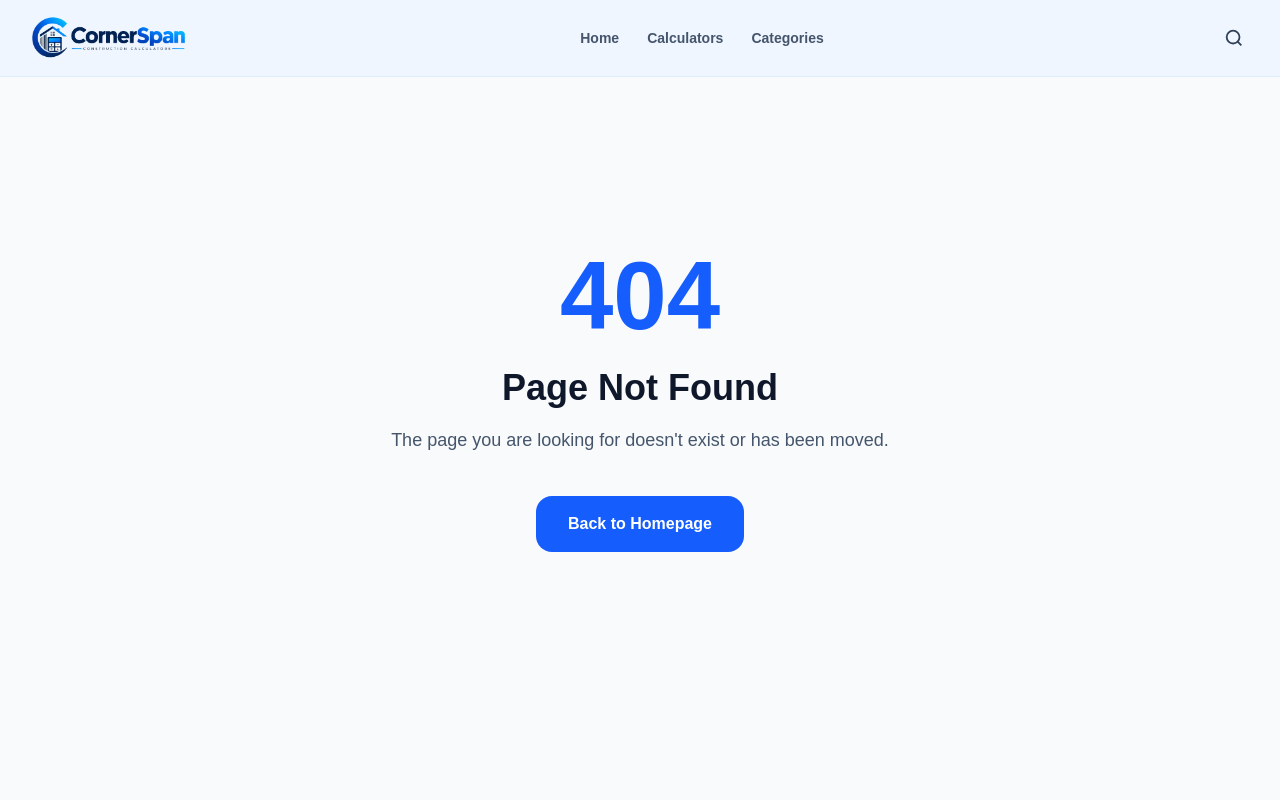
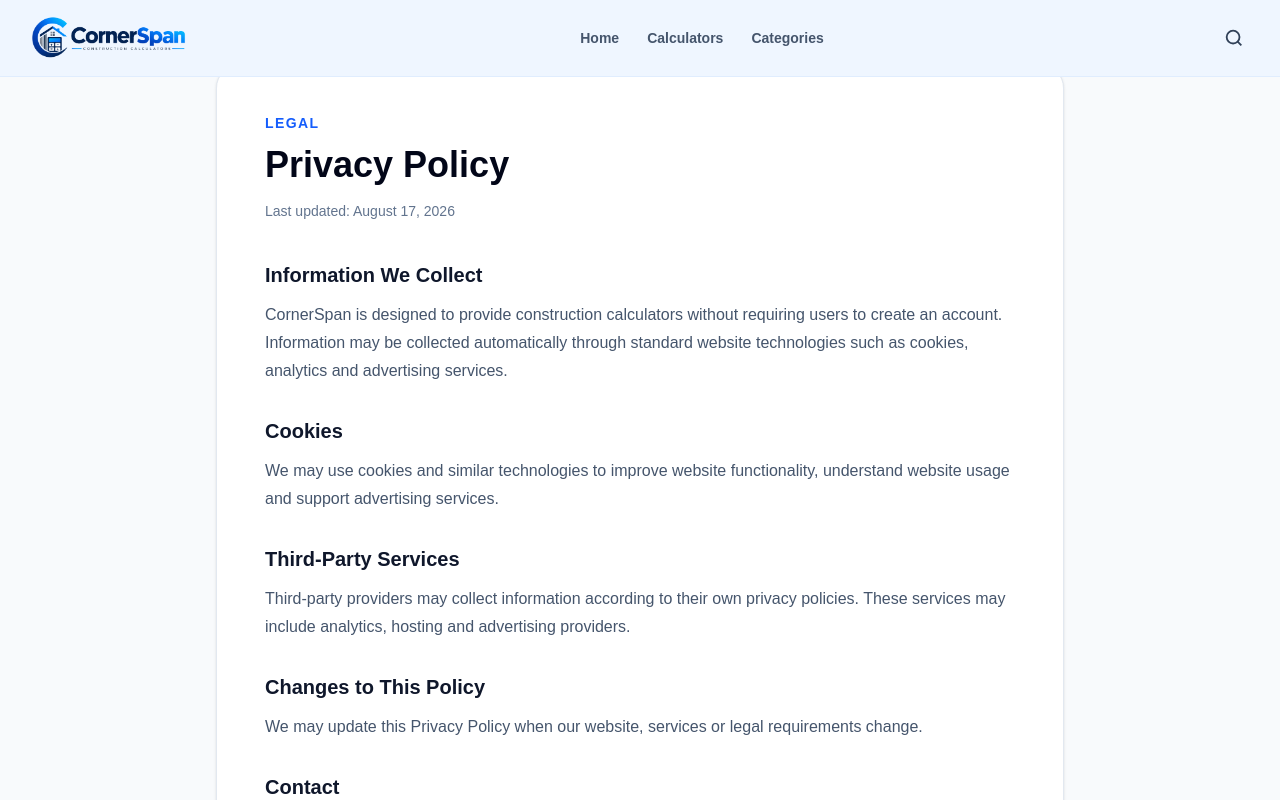
Before and after one commit to km7max-cmd/cornerspan, a Next.js app: page /privacy in a window 1280 px wide. Before the commit this address had no page. Shown: the top 800 px of the page. Built offline with nearby package versions, Linux system fonts and the light colour scheme.

Commit message:
Create Privacy Policy page
This page outlines the privacy policy for users, detailing information collection, cookie usage, third-party services, policy changes, and contact information.

```diff
--- /dev/null
+++ b/app/privacy/page.tsx
@@ -0,0 +1,78 @@
+export default function PrivacyPage() {
+  return (
+    <main className="min-h-screen bg-slate-50">
+      <section className="mx-auto max-w-4xl px-6 py-16">
+        <div className="rounded-3xl border border-slate-200 bg-white p-8 shadow-sm md:p-12">
+          <p className="text-sm font-bold uppercase tracking-widest text-blue-600">
+            Legal
+          </p>
+
+          <h1 className="mt-3 text-4xl font-black text-slate-950">
+            Privacy Policy
+          </h1>
+
+          <p className="mt-4 text-sm text-slate-500">
+            Last updated: August 17, 2026
+          </p>
+
+          <div className="mt-10 space-y-8 text-slate-600">
+            <section>
+              <h2 className="text-xl font-bold text-slate-900">
+                Information We Collect
+              </h2>
+              <p className="mt-3 leading-7">
+                CornerSpan is designed to provide construction calculators
+                without requiring users to create an account. Information may
+                be collected automatically through standard website
+                technologies such as cookies, analytics and advertising
+                services.
+              </p>
+            </section>
+
+            <section>
+              <h2 className="text-xl font-bold text-slate-900">
+                Cookies
+              </h2>
+              <p className="mt-3 leading-7">
+                We may use cookies and similar technologies to improve website
+                functionality, understand website usage and support
+                advertising services.
+              </p>
+            </section>
+
+            <section>
+              <h2 className="text-xl font-bold text-slate-900">
+                Third-Party Services
+              </h2>
+              <p className="mt-3 leading-7">
+                Third-party providers may collect information according to
+                their own privacy policies. These services may include
+                analytics, hosting and advertising providers.
+              </p>
+            </section>
+
+            <section>
+              <h2 className="text-xl font-bold text-slate-900">
+                Changes to This Policy
+              </h2>
+              <p className="mt-3 leading-7">
+                We may update this Privacy Policy when our website, services
+                or legal requirements change.
+              </p>
+            </section>
+
+            <section>
+              <h2 className="text-xl font-bold text-slate-900">
+                Contact
+              </h2>
+              <p className="mt-3 leading-7">
+                If you have questions about this Privacy Policy, please
+                contact us through our Contact page.
+              </p>
+            </section>
+          </div>
+        </div>
+      </section>
+    </main>
+  );
+}
```
